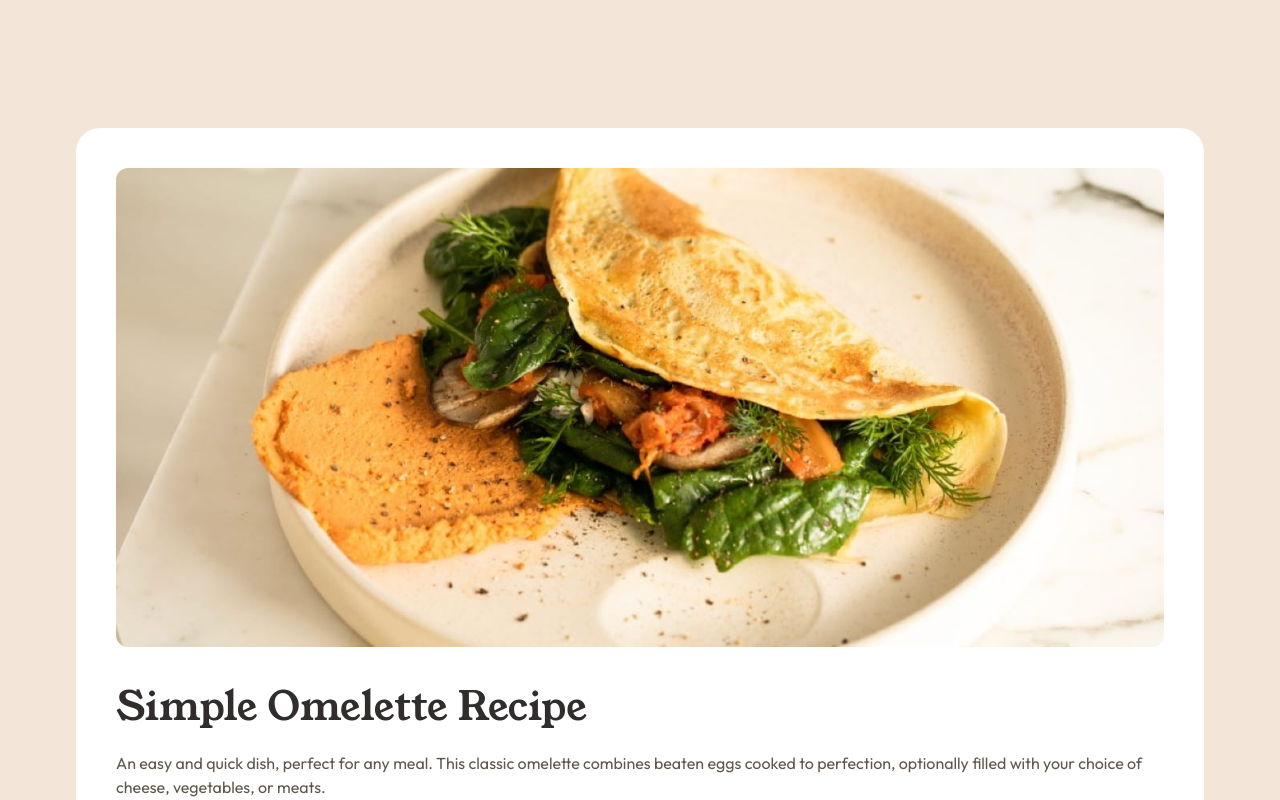
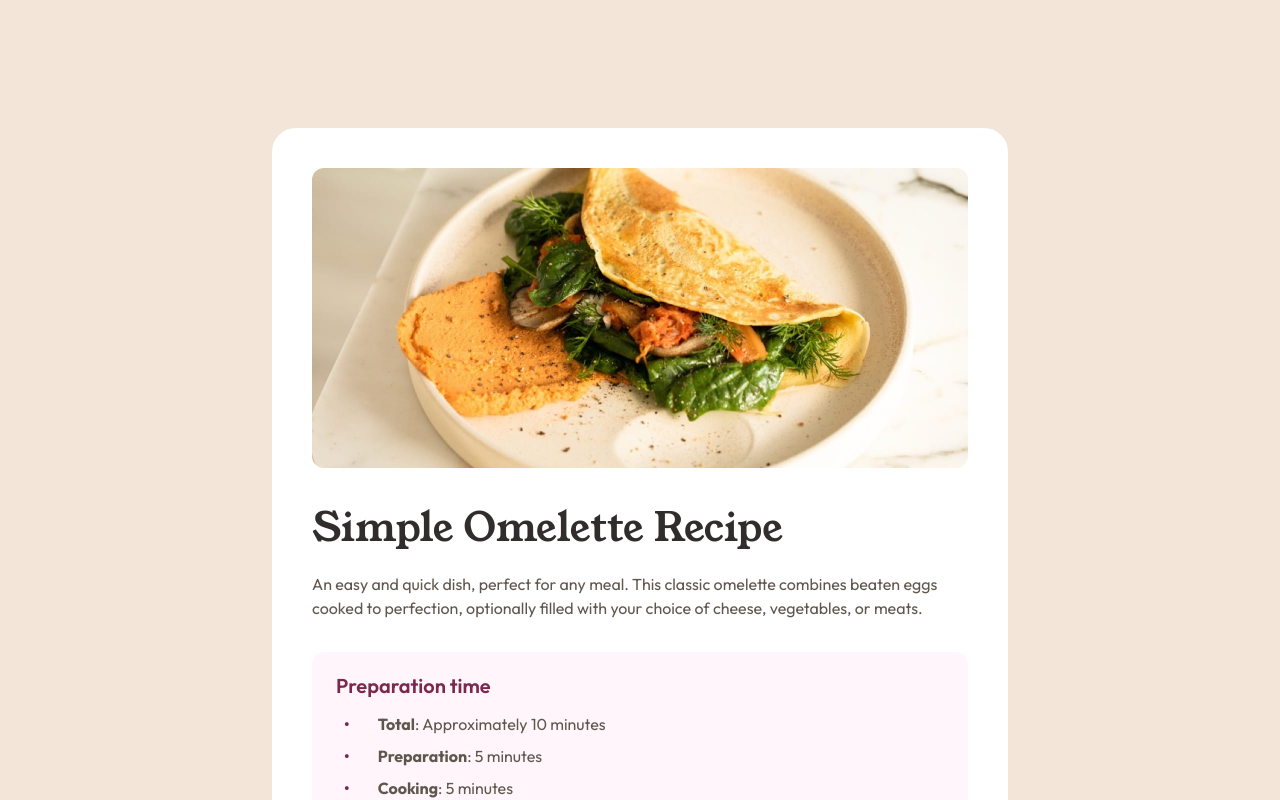
Before and after one commit to JasonY199/recipe-page, a Next.js app: page / in a window 1280 px wide. Shown: the top 800 px of the page. Built offline with nearby package versions, Linux system fonts and the light colour scheme.

Commit message:
add desktop layout

```diff
--- a/app/layout.tsx
+++ b/app/layout.tsx
@@ -27,7 +27,7 @@ export default function RootLayout({
   return (
     <html lang="en">
       <body
-        className={`${youngSerif.variable} ${outfit.variable} antialiased bg-stone-100`}
+        className={`${youngSerif.variable} ${outfit.variable} antialiased bg-stone-100 lg:flex lg:justify-center`}
       >
         {children}
       </body>
--- a/app/page.tsx
+++ b/app/page.tsx
@@ -9,7 +9,7 @@ import Image from "next/image";
 
 export default function Home() {
   return (
-    <article className="bg-white md:mx-19 md:my-32 md:rounded-3xl md:p-10">
+    <article className="bg-white md:mx-19 md:my-32 md:rounded-3xl md:p-10 lg:max-w-[736px]">
       <Image
         src="/image-omelette.jpeg"
         alt="Omelette on a plate"
```
